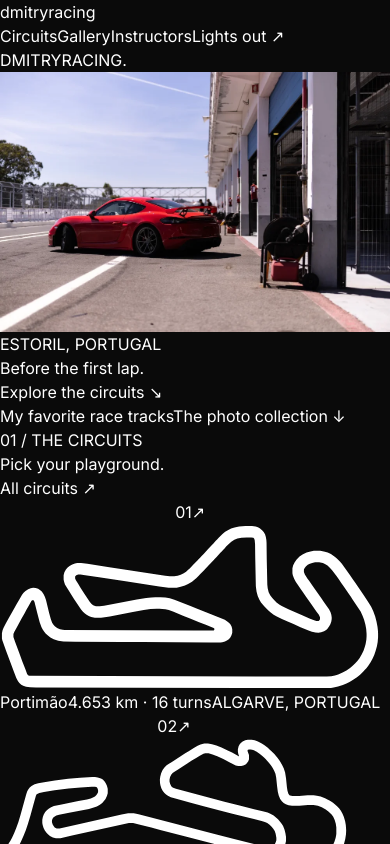
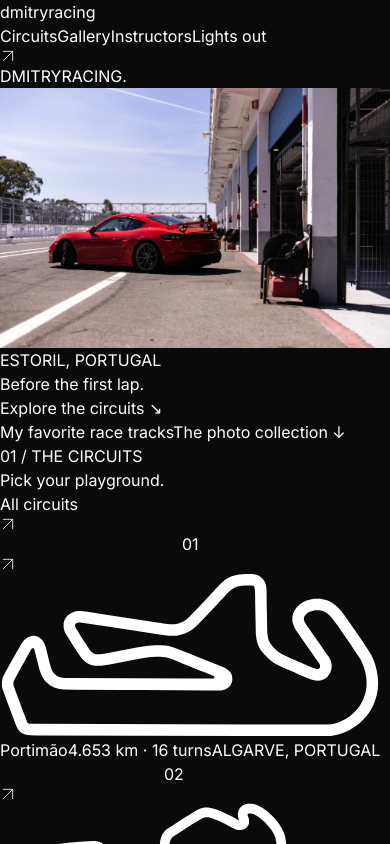
Before and after one commit to dalexeenko/dmitryracing, a Next.js app: page / in a window 390 px wide. Shown: the top 844 px of the page. Built offline with nearby package versions, Linux system fonts and the light colour scheme.

Commit message:
Render consistent SVG arrows on mobile and desktop

```diff
--- a/src/app/globals.css
+++ b/src/app/globals.css
@@ -111,3 +111,6 @@ html{scroll-behavior:smooth;scroll-padding-top:90px}body{margin:0;background:var
   .reaction-copy > p:not(.eyebrow) { margin-top: 16px; }
   .reaction-game { padding: 24px 16px; }
 }
+
+/* Draw arrows directly so mobile platforms cannot substitute emoji glyphs. */
+.arrow-up-right { display: inline-block; width: 1em; height: 1em; flex: none; vertical-align: -.125em; }
--- a/src/app/page.tsx
+++ b/src/app/page.tsx
@@ -2,6 +2,7 @@
 import { useState } from "react";
 import Hero from "../components/Hero";
 import Nav from "../components/Nav";
+import ArrowUpRight from "../components/ArrowUpRight";
 import TrackMaps from "../components/TrackMaps";
 import Gallery from "../components/Gallery";
 import Instructors from "../components/Instructors";
@@ -9,5 +10,5 @@ import ReactionGame from "../components/ReactionGame";
 export type Album = "all" | "algarve" | "estoril" | "gt4" | "pacific" | "ridge";
 export default function Home() {
     const [activeAlbum, setActiveAlbum] = useState<Album>('all');
-    return <main><Nav /><Hero /><TrackMaps activeAlbum={activeAlbum} onAlbumChange={setActiveAlbum}/><Gallery key={activeAlbum} activeAlbum={activeAlbum}/><ReactionGame /><Instructors /><footer className="racing-footer"><a href="#top" className="wordmark">dmitry<span>racing</span></a><div><a href="https://www.instagram.com/gt4.adventures" target="_blank" rel="noopener noreferrer">Instagram ↗</a><a href="https://dmitry.pt" target="_blank" rel="noopener noreferrer">dmitry.pt ↗</a></div><a href="#top">Back to the top ↑</a></footer></main>;
+    return <main><Nav /><Hero /><TrackMaps activeAlbum={activeAlbum} onAlbumChange={setActiveAlbum}/><Gallery key={activeAlbum} activeAlbum={activeAlbum}/><ReactionGame /><Instructors /><footer className="racing-footer"><a href="#top" className="wordmark">dmitry<span>racing</span></a><div><a href="https://www.instagram.com/gt4.adventures" target="_blank" rel="noopener noreferrer">Instagram <ArrowUpRight /></a><a href="https://dmitry.pt" target="_blank" rel="noopener noreferrer">dmitry.pt <ArrowUpRight /></a></div><a href="#top">Back to the top ↑</a></footer></main>;
 }
--- /dev/null
+++ b/src/components/ArrowUpRight.tsx
@@ -0,0 +1,20 @@
+export default function ArrowUpRight() {
+  return (
+    <svg
+      className="arrow-up-right"
+      xmlns="http://www.w3.org/2000/svg"
+      viewBox="0 0 24 24"
+      width="1em"
+      height="1em"
+      fill="none"
+      stroke="currentColor"
+      strokeWidth="1.25"
+      strokeLinecap="round"
+      strokeLinejoin="round"
+      aria-hidden="true"
+      focusable="false"
+    >
+      <path d="M5 19 19 5M5 5h14v14" />
+    </svg>
+  );
+}
--- a/src/components/Gallery.tsx
+++ b/src/components/Gallery.tsx
@@ -1,4 +1,5 @@
 "use client";
+import ArrowUpRight from "./ArrowUpRight";
 import { useState } from "react";
 import photos from "../data/photos.json";
 import Lightbox from "./Lightbox";
@@ -15,8 +16,8 @@ export default function Gallery({ activeAlbum }: {
     const visible = expanded ? filtered : filtered.slice(0, 12);
     const track = TRACKS.find(t => t.album === activeAlbum);
     return <section id="gallery" className="gallery-section section-wrap"><div className="section-heading"><div><p className="eyebrow">02 / THE COLLECTION</p><h2>{activeAlbum === 'all' ? 'Life around the racing line.' : track?.name}</h2></div><p className="gallery-count" aria-live="polite">{filtered.length} photographs {track && <span>· {track.region}</span>}</p></div>{track && <div className="selected-circuit" key={track.album}><img src={track.svg} alt=""/><span>{track.detail} <span className="detail-separator">/</span> {track.turns} turns</span><span className="eyebrow">{track.name}</span></div>}
- {filtered.length === 0 ? <div className="gallery-empty"><h3>A place in the collection.</h3><p>Photos from The Ridge haven’t been added to this album yet.</p></div> : <><div className="editorial-grid">{visible.map((photo, index) => <button className={`photo-tile ${index % 6 === 0 ? 'photo-wide' : ''} ${photo.height > photo.width ? 'photo-portrait' : ''}`} key={photo.id} onClick={() => setLightboxIndex(index)} aria-label={`Open photograph ${index + 1}: ${photo.caption || names[photo.album]}`}><img src={index % 6 === 0 ? photo.src : photo.thumb} alt={photo.caption || `Red Porsche 718 Cayman GT4 · ${names[photo.album] || 'On track'}`} width={photo.width} height={photo.height} loading="lazy" decoding="async"/><span className="photo-caption"><span>{photo.caption || names[photo.album]}</span><span aria-hidden="true">↗</span></span></button>)}</div>{filtered.length > 12 && <div className="gallery-more"><span>Showing {visible.length} of {filtered.length}</span><button className="outline-button" onClick={() => setExpanded(!expanded)}>{expanded ? 'Show highlights' : 'View the full collection'} <span aria-hidden="true">{expanded ? '−' : '+'}</span></button></div>}</>}
- {(activeAlbum === 'all' || activeAlbum === 'estoril') && <div className="films"><div className="section-heading"><h3>Press play.</h3><p className="eyebrow">FROM THE DRIVER’S SEAT</p></div><div className="film-grid">{(activeAlbum === 'estoril' ? VIDEOS.slice(0, 1) : VIDEOS).map(video => <a key={video.href} href={video.href} target="_blank" rel="noopener noreferrer" className="film"><div className="film-image"><img src={video.poster} alt="" loading="lazy" width="640" height="360"/><span className="play-symbol" aria-hidden="true">▶</span></div><span>{video.title}<span aria-hidden="true">↗</span></span></a>)}</div></div>}
+ {filtered.length === 0 ? <div className="gallery-empty"><h3>A place in the collection.</h3><p>Photos from The Ridge haven’t been added to this album yet.</p></div> : <><div className="editorial-grid">{visible.map((photo, index) => <button className={`photo-tile ${index % 6 === 0 ? 'photo-wide' : ''} ${photo.height > photo.width ? 'photo-portrait' : ''}`} key={photo.id} onClick={() => setLightboxIndex(index)} aria-label={`Open photograph ${index + 1}: ${photo.caption || names[photo.album]}`}><img src={index % 6 === 0 ? photo.src : photo.thumb} alt={photo.caption || `Red Porsche 718 Cayman GT4 · ${names[photo.album] || 'On track'}`} width={photo.width} height={photo.height} loading="lazy" decoding="async"/><span className="photo-caption"><span>{photo.caption || names[photo.album]}</span><span aria-hidden="true"><ArrowUpRight /></span></span></button>)}</div>{filtered.length > 12 && <div className="gallery-more"><span>Showing {visible.length} of {filtered.length}</span><button className="outline-button" onClick={() => setExpanded(!expanded)}>{expanded ? 'Show highlights' : 'View the full collection'} <span aria-hidden="true">{expanded ? '−' : '+'}</span></button></div>}</>}
+ {(activeAlbum === 'all' || activeAlbum === 'estoril') && <div className="films"><div className="section-heading"><h3>Press play.</h3><p className="eyebrow">FROM THE DRIVER’S SEAT</p></div><div className="film-grid">{(activeAlbum === 'estoril' ? VIDEOS.slice(0, 1) : VIDEOS).map(video => <a key={video.href} href={video.href} target="_blank" rel="noopener noreferrer" className="film"><div className="film-image"><img src={video.poster} alt="" loading="lazy" width="640" height="360"/><span className="play-symbol" aria-hidden="true">▶</span></div><span>{video.title}<span aria-hidden="true"><ArrowUpRight /></span></span></a>)}</div></div>}
  {lightboxIndex !== null && <Lightbox photos={filtered} initialIndex={lightboxIndex} onClose={() => setLightboxIndex(null)}/>}
  </section>;
 }
--- a/src/components/Nav.tsx
+++ b/src/components/Nav.tsx
@@ -1,4 +1,5 @@
 "use client";
+import ArrowUpRight from "./ArrowUpRight";
 export default function Nav() {
-    return <header className="racing-nav"><nav aria-label="Main navigation"><a href="#top" className="wordmark">dmitry<span>racing</span></a><div className="nav-links"><a href="#tracks">Circuits</a><a href="#gallery">Gallery</a><a href="#instructors">Instructors</a><a href="#lights" className="nav-play">Lights out <span aria-hidden="true">↗</span></a></div></nav></header>;
+    return <header className="racing-nav"><nav aria-label="Main navigation"><a href="#top" className="wordmark">dmitry<span>racing</span></a><div className="nav-links"><a href="#tracks">Circuits</a><a href="#gallery">Gallery</a><a href="#instructors">Instructors</a><a href="#lights" className="nav-play">Lights out <span aria-hidden="true"><ArrowUpRight /></span></a></div></nav></header>;
 }
--- a/src/components/ReactionGame.tsx
+++ b/src/components/ReactionGame.tsx
@@ -1,4 +1,5 @@
 "use client";
+import ArrowUpRight from "./ArrowUpRight";
 import { useState, useRef, useEffect, useLayoutEffect } from "react";
 type Phase = 'idle' | 'countdown' | 'go' | 'result' | 'early';
 export default function ReactionGame() {
@@ -48,5 +49,5 @@ export default function ReactionGame() {
         e.preventDefault();
         act();
     } }} onClick={e => { if (e.detail === 0)
-        act(); }}>{label}<span aria-hidden="true">↗</span></button><p className="session-best">{best === null ? 'Your best time this visit will appear here.' : `Best this visit: ${(best / 1000).toFixed(3)} s`}</p></div></section>;
+        act(); }}>{label}<span aria-hidden="true"><ArrowUpRight /></span></button><p className="session-best">{best === null ? 'Your best time this visit will appear here.' : `Best this visit: ${(best / 1000).toFixed(3)} s`}</p></div></section>;
 }
--- a/src/components/TrackMaps.tsx
+++ b/src/components/TrackMaps.tsx
@@ -1,4 +1,5 @@
 "use client";
+import ArrowUpRight from "./ArrowUpRight";
 import type { Album } from "../app/page";
 export const TRACKS = [
     { name: "Portimão", region: "ALGARVE, PORTUGAL", detail: "4.653 km", turns: 16, svg: "/tracks/portimao.svg", album: "algarve" },
@@ -10,5 +11,5 @@ export default function TrackMaps({ activeAlbum, onAlbumChange }: {
     activeAlbum: Album;
     onAlbumChange: (album: Album) => void;
 }) {
-    return <section id="tracks" className="circuits section-wrap"><div className="section-heading"><div><p className="eyebrow">01 / THE CIRCUITS</p><h2>Pick your playground.</h2></div><button className="text-button" aria-pressed={activeAlbum === 'all'} onClick={() => onAlbumChange('all')}>All circuits <span aria-hidden="true">↗</span></button></div><div className="circuit-grid" aria-label="Filter photos by circuit">{TRACKS.map((track, i) => <button key={track.album} className={`circuit ${activeAlbum === track.album ? 'selected' : ''}`} aria-pressed={activeAlbum === track.album} aria-controls="gallery" onClick={() => onAlbumChange(track.album)}><div className="circuit-top"><span className="eyebrow">0{i + 1}</span><span className="circuit-arrow" aria-hidden="true">↗</span></div><img src={track.svg} alt={`${track.name} circuit layout`}/><span className="circuit-name">{track.name}</span><span className="circuit-details">{track.detail} <span>·</span> {track.turns} turns</span><span className="circuit-region">{track.region}</span></button>)}</div></section>;
+    return <section id="tracks" className="circuits section-wrap"><div className="section-heading"><div><p className="eyebrow">01 / THE CIRCUITS</p><h2>Pick your playground.</h2></div><button className="text-button" aria-pressed={activeAlbum === 'all'} onClick={() => onAlbumChange('all')}>All circuits <span aria-hidden="true"><ArrowUpRight /></span></button></div><div className="circuit-grid" aria-label="Filter photos by circuit">{TRACKS.map((track, i) => <button key={track.album} className={`circuit ${activeAlbum === track.album ? 'selected' : ''}`} aria-pressed={activeAlbum === track.album} aria-controls="gallery" onClick={() => onAlbumChange(track.album)}><div className="circuit-top"><span className="eyebrow">0{i + 1}</span><span className="circuit-arrow" aria-hidden="true"><ArrowUpRight /></span></div><img src={track.svg} alt={`${track.name} circuit layout`}/><span className="circuit-name">{track.name}</span><span className="circuit-details">{track.detail} <span>·</span> {track.turns} turns</span><span className="circuit-region">{track.region}</span></button>)}</div></section>;
 }
```
